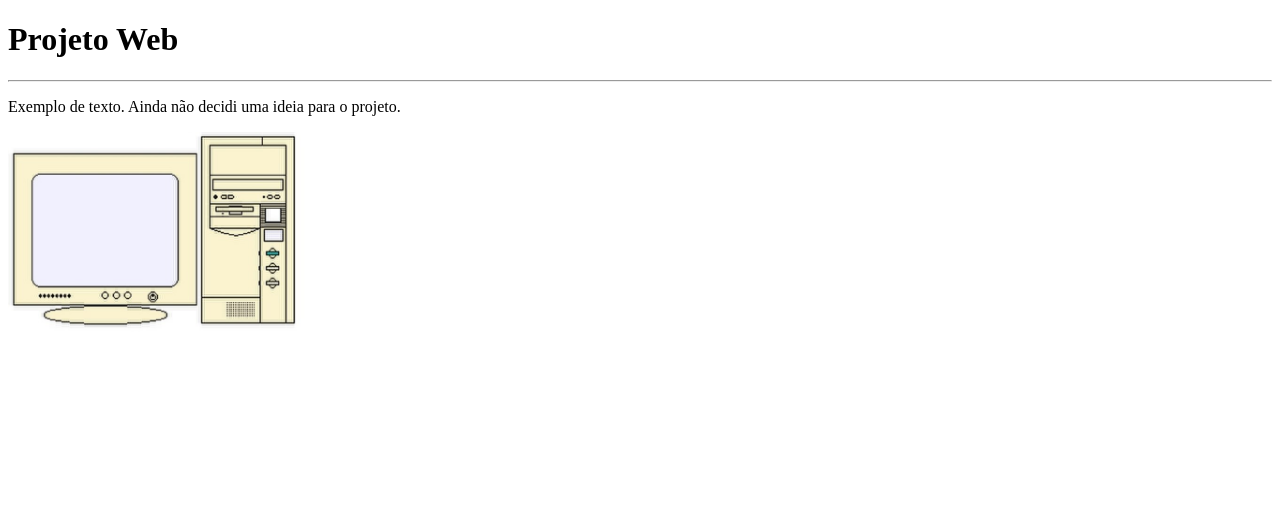
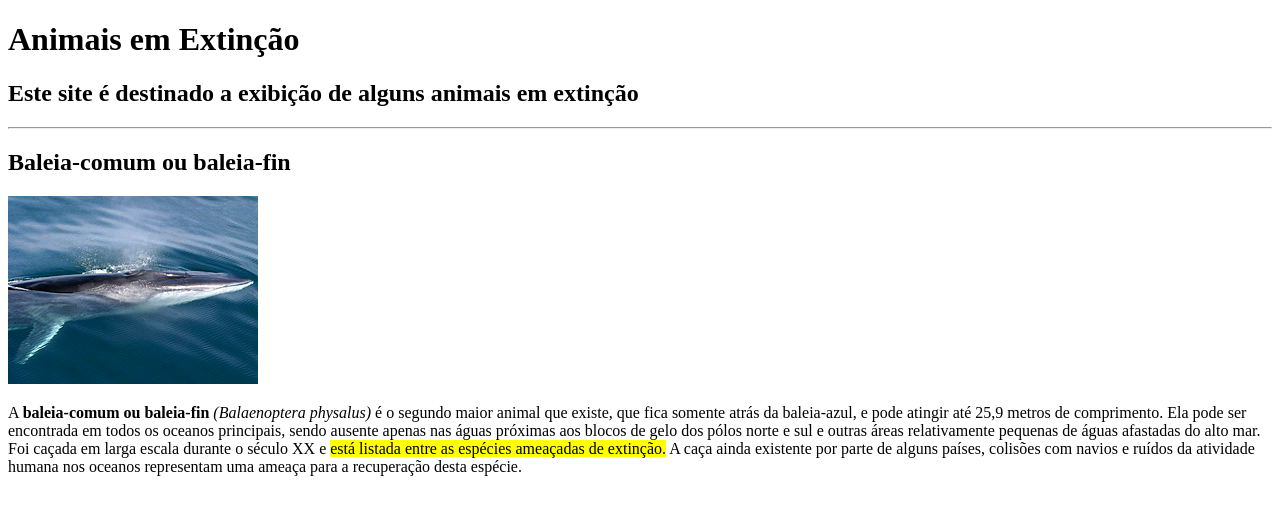
Before and after one commit to Lucas1nogueira/projeto-web, a plain HTML site: page index.html in a window 1280 px wide. Drawn offline with Linux system fonts and the light colour scheme.

Commit message:
Tema escolhido, inclusão de títulos e marcadores

```diff
--- a/index.html
+++ b/index.html
@@ -6,13 +6,16 @@
     <meta name="viewport" content="width=device-width, initial-scale=1.0">
     <!-- Refere-se ao favicon -->
     <link rel="shortcut icon" href="images/icone.ico" type="image/x-icon">
-    <title>Projeto Web</title>
+    <title>Animais em Extinção - Projeto Web</title>
 </head>
 <body>
-    <h1>Projeto Web</h1>
+    <h1>Animais em Extinção</h1>
+    <!-- Título h2 -->
+    <h2>Este site é destinado a exibição de alguns animais em extinção</h2>
     <hr>
-    <p>Exemplo de texto. Ainda não decidi uma ideia para o projeto.</p>
-    <!-- Refere-se a um exemplo de imagem -->
-    <img src="images/imagem.JPG" alt="Um desenho de computador" height="200" width="300">
+    <!-- Informações da baleia-comum ou baleia-fin -->
+    <h2>Baleia-comum ou baleia-fin</h2>
+    <img src="images/baleia-fin.JPG" alt="Baleia-comum ou baleia-fin">
+    <p>A <strong>baleia-comum ou baleia-fin</strong> <em>(Balaenoptera physalus)</em> é o segundo maior animal que existe, que fica somente atrás da baleia-azul, e pode atingir até 25,9 metros de comprimento. Ela pode ser encontrada em todos os oceanos principais, sendo ausente apenas nas águas próximas aos blocos de gelo dos pólos norte e sul e outras áreas relativamente pequenas de águas afastadas do alto mar. Foi caçada em larga escala durante o século XX e <mark>está listada entre as espécies ameaçadas de extinção.</mark> A caça ainda existente por parte de alguns países, colisões com navios e ruídos da atividade humana nos oceanos representam uma ameaça para a recuperação desta espécie.</p>
 </body>
 </html>
```
Also changed, not shown: images/baleia-fin.JPG (added), images/icone.ico, images/imagem.JPG (deleted).
